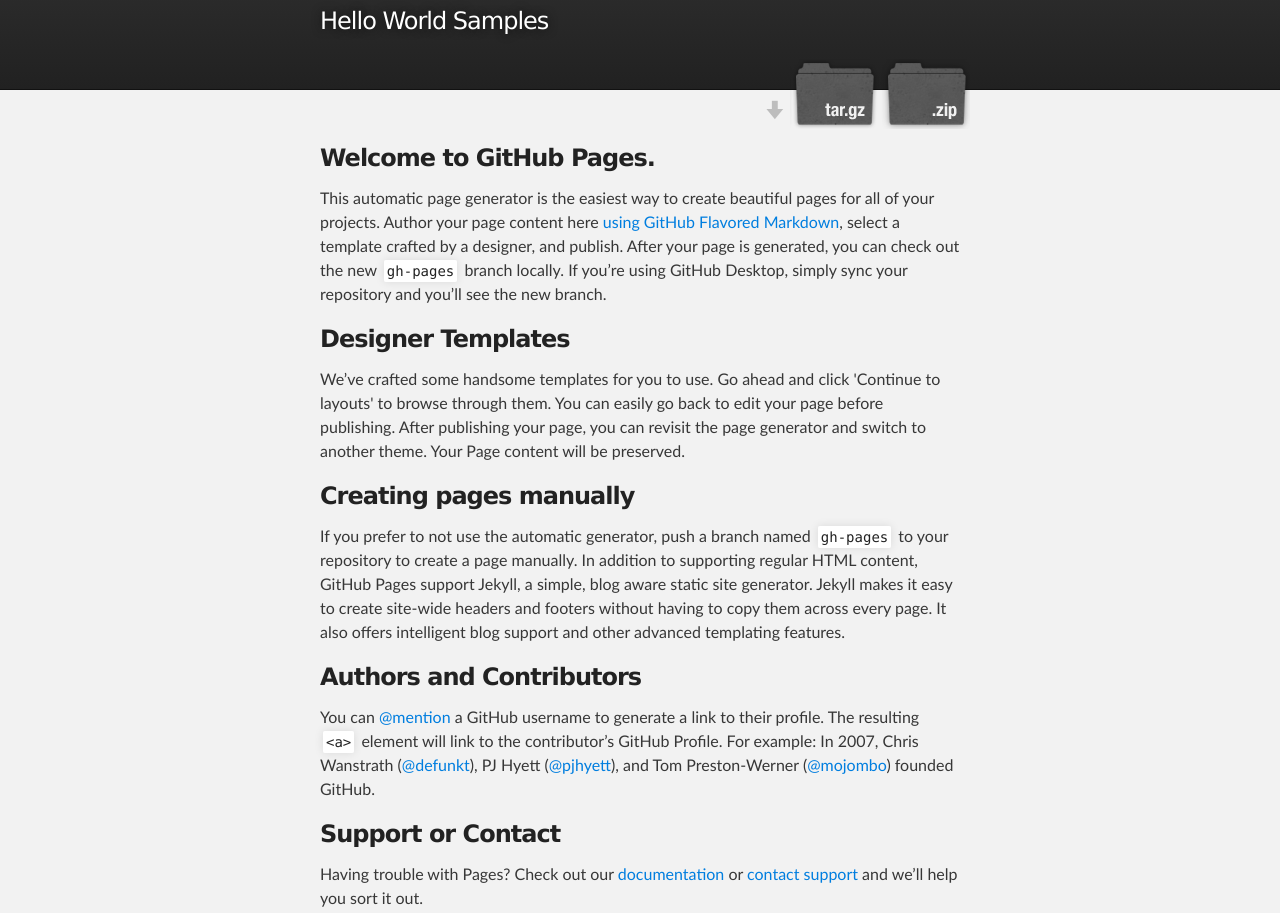
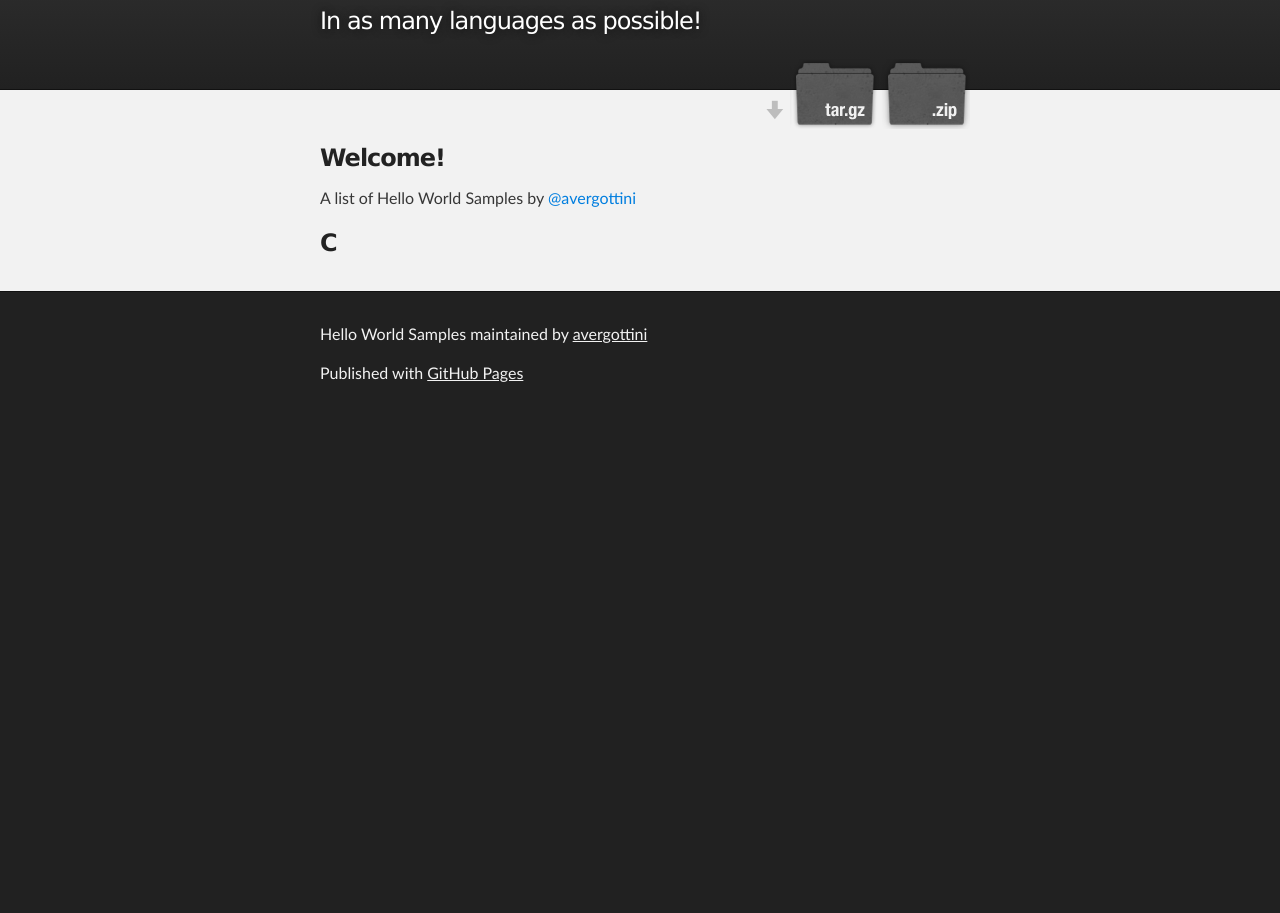
Before and after one commit to avergottini/HelloWorld, a plain HTML site: page index.html in a window 1280 px wide. Shown: the part 120-1033 px from the top of the page. After the commit the page ends 800 px from the top, so only its background shows below. Drawn offline with Linux system fonts and the light colour scheme.

```diff
--- a/index.html
+++ b/index.html
@@ -4,7 +4,7 @@
   <head>
     <meta charset='utf-8'>
     <meta http-equiv="X-UA-Compatible" content="chrome=1">
-    <meta name="description" content="Hello World Samples : Hello World Samples">
+    <meta name="description" content="Hello World Samples : In as many languages as possible!">
 
     <link rel="stylesheet" type="text/css" media="screen" href="stylesheets/stylesheet.css">
 
@@ -19,7 +19,7 @@
           <a id="forkme_banner" href="https://github.com/avergottini/HelloWorld">View on GitHub</a>
 
           <h1 id="project_title">Hello World Samples</h1>
-          <h2 id="project_tagline">Hello World Samples</h2>
+          <h2 id="project_tagline">In as many languages as possible!</h2>
 
             <section id="downloads">
               <a class="zip_download_link" href="https://github.com/avergottini/HelloWorld/zipball/master">Download this project as a .zip file</a>
@@ -32,29 +32,14 @@
     <div id="main_content_wrap" class="outer">
       <section id="main_content" class="inner">
         <h3>
-<a id="welcome-to-github-pages" class="anchor" href="#welcome-to-github-pages" aria-hidden="true"><span aria-hidden="true" class="octicon octicon-link"></span></a>Welcome to GitHub Pages.</h3>
+<a id="welcome" class="anchor" href="#welcome" aria-hidden="true"><span aria-hidden="true" class="octicon octicon-link"></span></a>Welcome!</h3>
 
-<p>This automatic page generator is the easiest way to create beautiful pages for all of your projects. Author your page content here <a href="https://guides.github.com/features/mastering-markdown/">using GitHub Flavored Markdown</a>, select a template crafted by a designer, and publish. After your page is generated, you can check out the new <code>gh-pages</code> branch locally. If you’re using GitHub Desktop, simply sync your repository and you’ll see the new branch.</p>
+<p>A list of Hello World Samples by <a href="https://github.com/avergottini" class="user-mention">@avergottini</a></p>
 
 <h3>
-<a id="designer-templates" class="anchor" href="#designer-templates" aria-hidden="true"><span aria-hidden="true" class="octicon octicon-link"></span></a>Designer Templates</h3>
+<a id="c" class="anchor" href="#c" aria-hidden="true"><span aria-hidden="true" class="octicon octicon-link"></span></a>C</h3>
 
-<p>We’ve crafted some handsome templates for you to use. Go ahead and click 'Continue to layouts' to browse through them. You can easily go back to edit your page before publishing. After publishing your page, you can revisit the page generator and switch to another theme. Your Page content will be preserved.</p>
 
-<h3>
-<a id="creating-pages-manually" class="anchor" href="#creating-pages-manually" aria-hidden="true"><span aria-hidden="true" class="octicon octicon-link"></span></a>Creating pages manually</h3>
-
-<p>If you prefer to not use the automatic generator, push a branch named <code>gh-pages</code> to your repository to create a page manually. In addition to supporting regular HTML content, GitHub Pages support Jekyll, a simple, blog aware static site generator. Jekyll makes it easy to create site-wide headers and footers without having to copy them across every page. It also offers intelligent blog support and other advanced templating features.</p>
-
-<h3>
-<a id="authors-and-contributors" class="anchor" href="#authors-and-contributors" aria-hidden="true"><span aria-hidden="true" class="octicon octicon-link"></span></a>Authors and Contributors</h3>
-
-<p>You can <a href="https://help.github.com/articles/basic-writing-and-formatting-syntax/#mentioning-users-and-teams" class="user-mention">@mention</a> a GitHub username to generate a link to their profile. The resulting <code>&lt;a&gt;</code> element will link to the contributor’s GitHub Profile. For example: In 2007, Chris Wanstrath (<a href="https://github.com/defunkt" class="user-mention">@defunkt</a>), PJ Hyett (<a href="https://github.com/pjhyett" class="user-mention">@pjhyett</a>), and Tom Preston-Werner (<a href="https://github.com/mojombo" class="user-mention">@mojombo</a>) founded GitHub.</p>
-
-<h3>
-<a id="support-or-contact" class="anchor" href="#support-or-contact" aria-hidden="true"><span aria-hidden="true" class="octicon octicon-link"></span></a>Support or Contact</h3>
-
-<p>Having trouble with Pages? Check out our <a href="https://help.github.com/pages">documentation</a> or <a href="https://github.com/contact">contact support</a> and we’ll help you sort it out.</p>
       </section>
     </div>
 
```
Also changed, not shown: params.json (+2 -2 lines).
